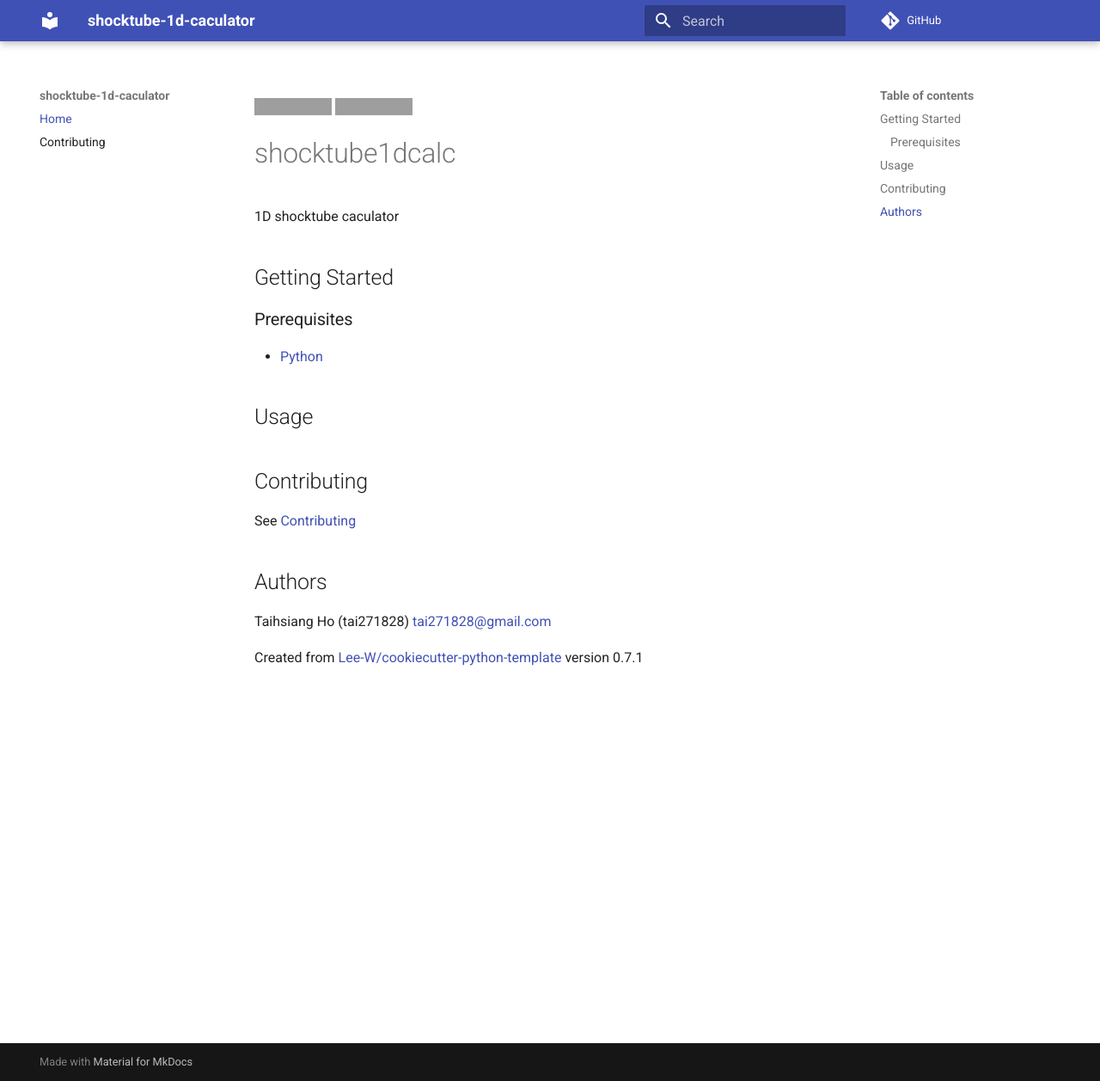
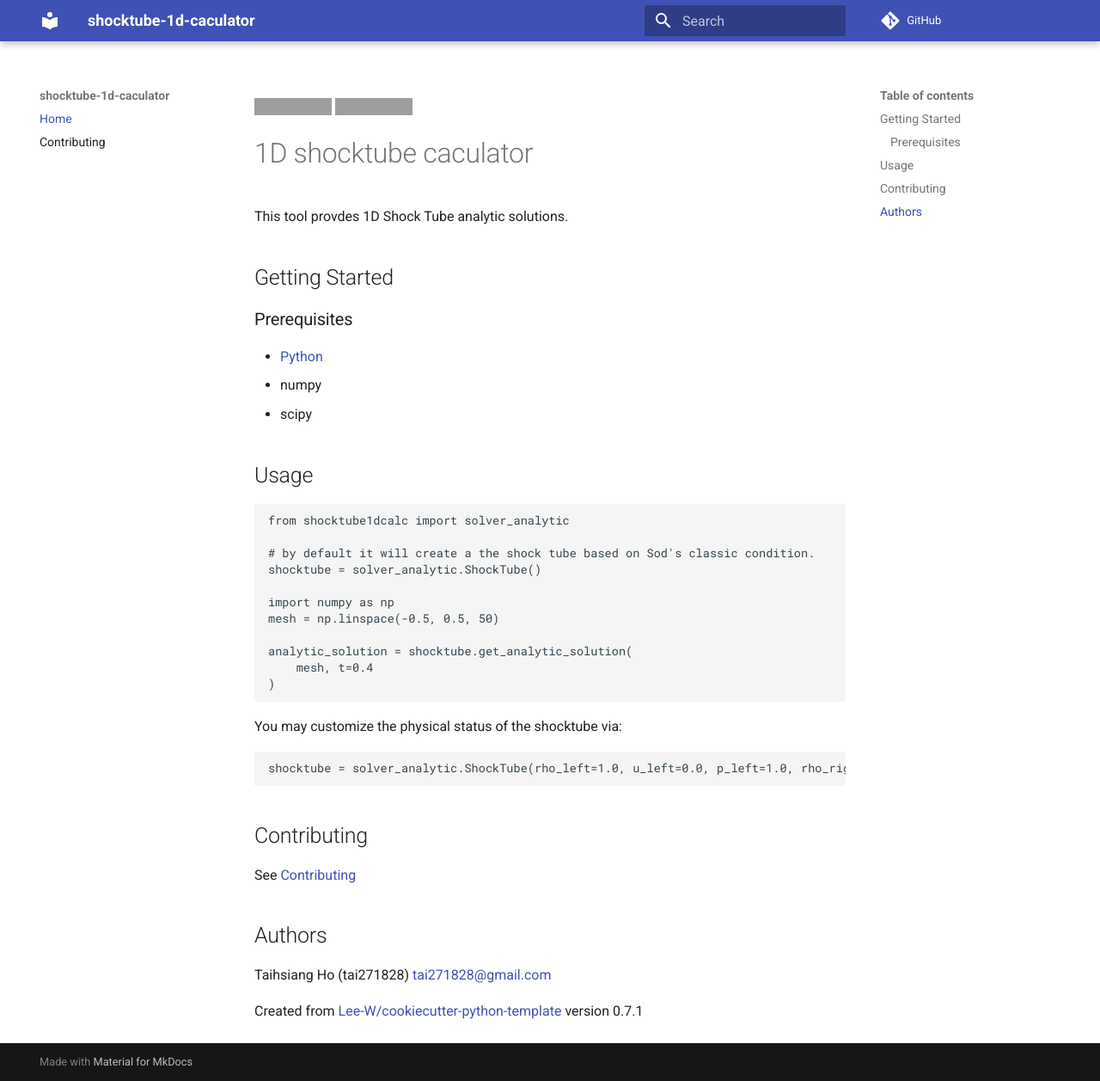
Before and after one commit to solvcon/shocktube1dcalc, an MkDocs documentation site: the page built from docs/README.md, in a window 1280 px wide and 1257 px high. Shown: the whole window at 86% size. Built offline with MkDocs 1.6.1 and Material for MkDocs 9.7.7, drawn with Linux system fonts in a browser that asks for light colours; comment, search, counter and statistics services are not loaded; grey boxes are pictures that could not be loaded.

Commit message:
Release 0.0.4
House cleaning the codebase and add more document contents. No API change.

````diff
--- a/docs/README.md
+++ b/docs/README.md
@@ -1,17 +1,35 @@
 [![PRs Welcome](https://img.shields.io/badge/PRs-welcome-brightgreen.svg?style=flat-square)](http://makeapullrequest.com)
 [![Code style: black](https://img.shields.io/badge/code%20style-black-000000.svg)](https://github.com/psf/black)
 
-# shocktube1dcalc
-
-1D shocktube caculator
+# 1D shocktube caculator
+This tool provdes 1D Shock Tube analytic solutions.
 
 ## Getting Started
 
 ### Prerequisites
 * [Python](https://www.python.org/downloads/)
+* numpy
+* scipy
 
 ## Usage
+```python
+from shocktube1dcalc import solver_analytic
 
+# by default it will create a the shock tube based on Sod's classic condition.
+shocktube = solver_analytic.ShockTube()
+
+import numpy as np
+mesh = np.linspace(-0.5, 0.5, 50)
+
+analytic_solution = shocktube.get_analytic_solution(
+    mesh, t=0.4
+)
+```
+
+You may customize the physical status of the shocktube via:
+```python
+shocktube = solver_analytic.ShockTube(rho_left=1.0, u_left=0.0, p_left=1.0, rho_right=0.125, u_right=0.0, p_right=0.1)
+```
 
 ## Contributing
 See [Contributing](contributing.md)
--- a/pyproject.toml
+++ b/pyproject.toml
@@ -90,10 +90,11 @@ norecursedirs = [
 
 [tool.poetry]
 name = "shocktube1dcalc"
-version = "0.0.3"
+version = "0.0.4"
 description = "1D shocktube caculator to provide analytic solutions"
 authors = ["Taihsiang Ho (tai271828) <tai271828@gmail.com>"]
-license = "BSD license"
+license = "BSD 3 license"
+readme = "docs/README.md"
 
 [tool.poetry.dependencies]
 python = "^3.7"
````
Also changed, not shown: docs/contributing.md (+1 -1 lines), 2 other files.
